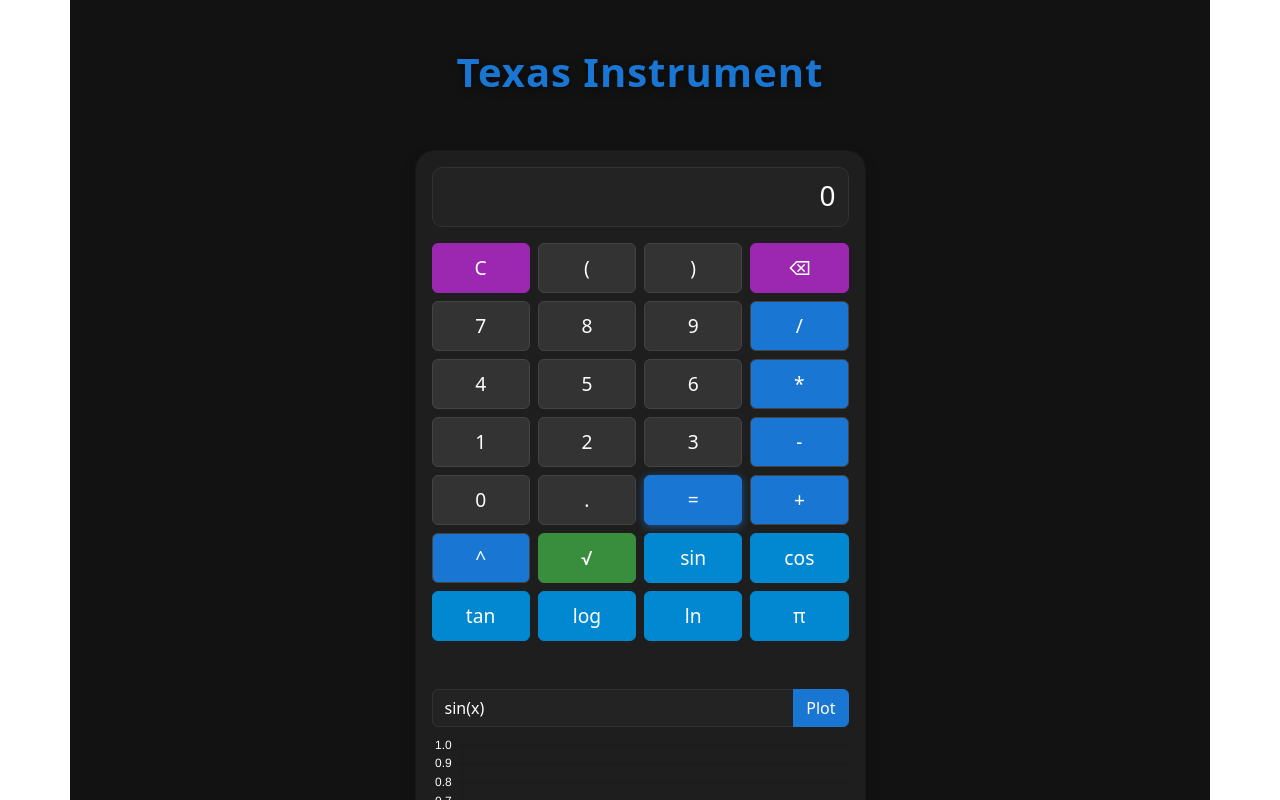
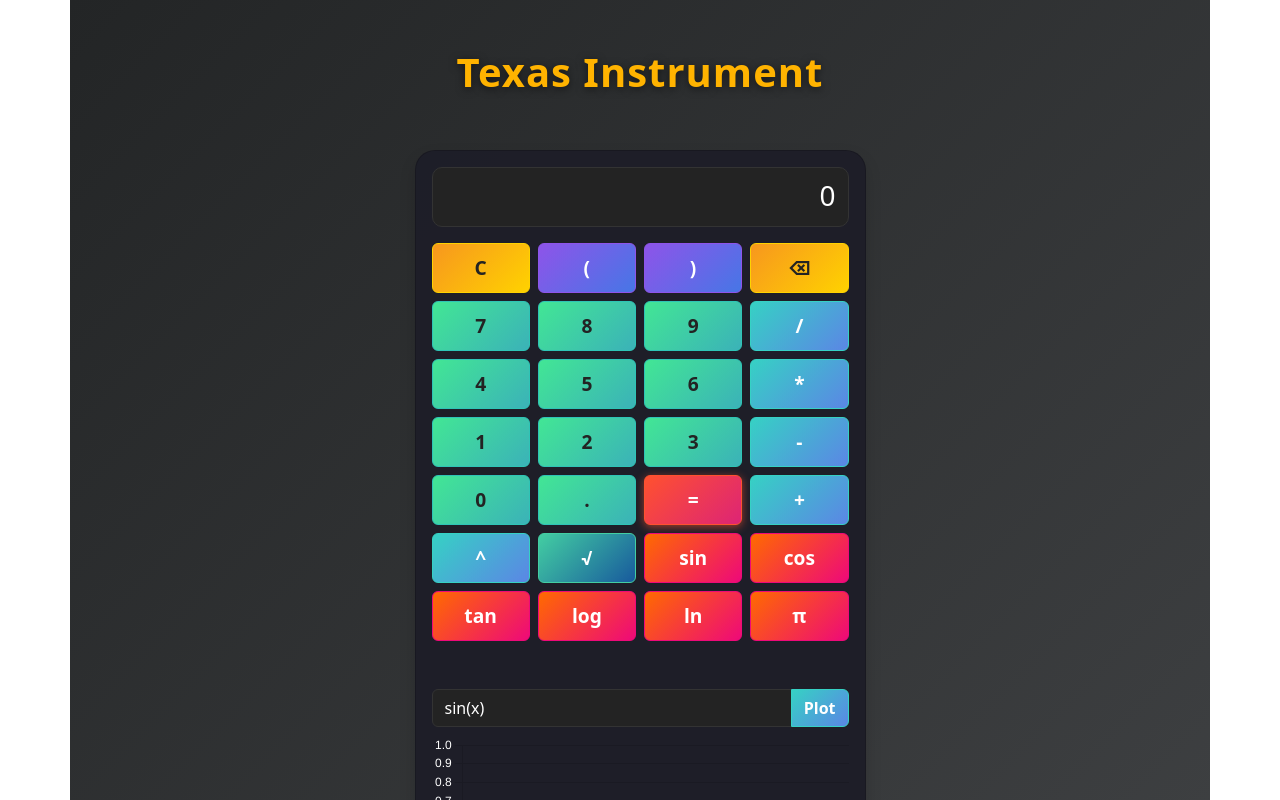
Before and after one commit to ssaengs/scientifc-calculator, a React (Create React App) app: page / in a window 1280 px wide. Shown: the top 800 px of the page. Built offline with nearby package versions, Linux system fonts and the light colour scheme; the HTML template or start-up script is replaced by a standard one.

Commit message:
style: make calculator UI more colorful and vibrant

```diff
--- a/src/App.js
+++ b/src/App.js
@@ -110,43 +110,56 @@
   };
 
   return (
-    <div className="container py-5" style={{ background: '#121212', minHeight: '100vh' }}>
+    <div className="container py-5" style={{ background: 'linear-gradient(135deg, #232526 0%, #414345 100%)', minHeight: '100vh' }}>
       <div className="row justify-content-center mb-4">
         <div className="col-md-6 col-lg-5">
-          <h1 style={{ color: '#1976d2', textAlign: 'center', fontWeight: 700, letterSpacing: 1, marginBottom: 30, textShadow: '0 2px 8px #0008' }}>
+          <h1 style={{ color: '#ffb300', textAlign: 'center', fontWeight: 700, letterSpacing: 1, marginBottom: 30, textShadow: '0 2px 8px #0008' }}>
             Texas Instrument
           </h1>
         </div>
       </div>
       <div className="row justify-content-center">
         <div className="col-md-6 col-lg-5">
-          <div className="card shadow calculator p-3" style={{borderRadius: 20, background: '#1e1e1e', color: '#fff'}}>
+          <div className="card shadow calculator p-3" style={{borderRadius: 20, background: 'rgba(30,30,40,0.98)', color: '#fff'}}>
             <div className="mb-3">
               <div className="form-control text-end fs-3" style={{height: '60px', borderRadius: 10, background: '#232323', color: '#fff', border: '1px solid #333'}} readOnly>{input || '0'}</div>
-              {error && <div className="text-danger small" style={{color: '#d32f2f'}}>Invalid Expression</div>}
+              {error && <div className="text-danger small" style={{color: '#ff5252'}}>Invalid Expression</div>}
             </div>
             <div className="mb-3">
               {buttons.map((row, i) => (
                 <div className="row g-2 mb-2" key={i}>
-                  {row.map((btn) => (
+                  {row.map((btn) => {
+                    // Colorful button logic
+                    let btnStyle = {};
+                    let btnClass = 'btn btn-calc w-100';
+                    if (!isNaN(btn) || btn === '.') {
+                      // Numbers
+                      btnStyle = { background: 'linear-gradient(135deg, #42e695 0%, #3bb2b8 100%)', color: '#232323', border: '1px solid #2ec4b6', fontWeight: 600 };
+                    } else if (btn === '=') {
+                      btnStyle = { background: 'linear-gradient(135deg, #ff512f 0%, #dd2476 100%)', color: '#fff', border: '1px solid #ff512f', fontWeight: 700, boxShadow: '0 2px 8px #ff512f99' };
+                    } else if (['+', '-', '*', '/', '^'].includes(btn)) {
+                      btnStyle = { background: 'linear-gradient(135deg, #36d1c4 0%, #5b86e5 100%)', color: '#fff', border: '1px solid #36d1c4', fontWeight: 700 };
+                    } else if (btn === 'C' || btn === '⌫') {
+                      btnStyle = { background: 'linear-gradient(135deg, #f7971e 0%, #ffd200 100%)', color: '#232323', border: '1px solid #ffd200', fontWeight: 700 };
+                    } else if (btn === '√') {
+                      btnStyle = { background: 'linear-gradient(135deg, #43cea2 0%, #185a9d 100%)', color: '#fff', border: '1px solid #43cea2', fontWeight: 700 };
+                    } else if (['sin','cos','tan','log','ln','π'].includes(btn)) {
+                      btnStyle = { background: 'linear-gradient(135deg, #ff6a00 0%, #ee0979 100%)', color: '#fff', border: '1px solid #ee0979', fontWeight: 700 };
+                    } else {
+                      btnStyle = { background: 'linear-gradient(135deg, #8e54e9 0%, #4776e6 100%)', color: '#fff', border: '1px solid #8e54e9', fontWeight: 700 };
+                    }
+                    return (
                       <div className="col" key={btn}>
                         <button
-                        className={`btn btn-calc w-100 ${btn === '=' ? 'btn-primary' : btn.match(/[\/*\-+=^]/) ? 'btn-primary' : btn === 'C' ? 'btn-secondary' : btn === '⌫' ? 'btn-secondary' : btn === '√' ? 'btn-info' : ['sin','cos','tan','log','ln','π'].includes(btn) ? 'btn-info' : 'btn-light'}`}
-                        style={{
-                          minWidth: 60,
-                          minHeight: 50,
-                          fontSize: '1.2rem',
-                          background: btn === '=' ? '#1976d2' : btn.match(/[\/*\-+=^]/) ? '#1976d2' : btn === 'C' ? '#9c27b0' : btn === '⌫' ? '#9c27b0' : btn === '√' ? '#388e3c' : ['sin','cos','tan','log','ln','π'].includes(btn) ? '#0288d1' : '#333',
-                          color: btn === '=' ? '#fff' : '#fff',
-                          border: btn === '=' ? '1px solid #1976d2' : btn === 'C' || btn === '⌫' ? '1px solid #9c27b0' : btn === '√' ? '1px solid #388e3c' : ['sin','cos','tan','log','ln','π'].includes(btn) ? '1px solid #0288d1' : '1px solid #444',
-                          boxShadow: btn === '=' ? '0 2px 8px #1976d299' : undefined
-                        }}
+                          className={btnClass}
+                          style={{ minWidth: 60, minHeight: 50, fontSize: '1.2rem', ...btnStyle }}
                           onClick={() => handleClick(btn)}
                         >
                           {btn}
                         </button>
                       </div>
-                  ))}
+                    );
+                  })}
                 </div>
               ))}
             </div>
@@ -160,9 +173,9 @@
                   onChange={e => setGraphExpr(e.target.value)}
                   placeholder="e.g. sin(x), x^2, log(x), sqrt(x)"
                 />
-                <button className="btn btn-primary" style={{ background: '#1976d2', border: '1px solid #1976d2', color: '#fff' }} onClick={plotGraph}>Plot</button>
+                <button className="btn btn-primary" style={{ background: 'linear-gradient(135deg, #36d1c4 0%, #5b86e5 100%)', border: '1px solid #36d1c4', color: '#fff', fontWeight: 700 }} onClick={plotGraph}>Plot</button>
               </div>
-              {graphError && <div className="text-danger mb-2" style={{color: '#d32f2f'}}>{graphError}</div>}
+              {graphError && <div className="text-danger mb-2" style={{color: '#ff5252'}}>{graphError}</div>}
               <div style={{height: 300}}>
                 <Line data={graphData} options={{responsive: true, plugins: {legend: {display: false}}, scales: {x: {ticks: {color: '#fff'}}, y: {ticks: {color: '#fff'}}}}} />
               </div>
```
Lines whose indentation alone changed are shown as unchanged.
